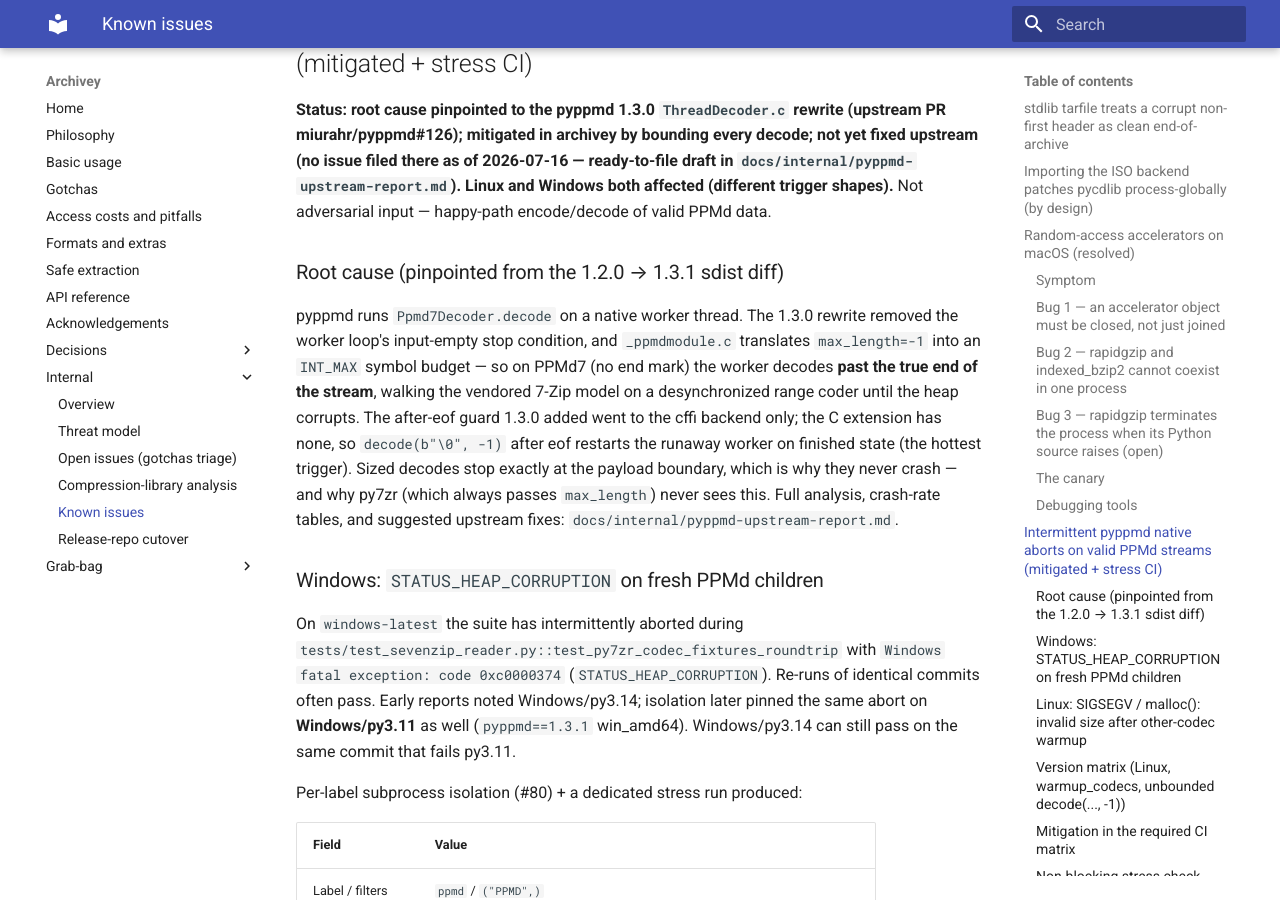
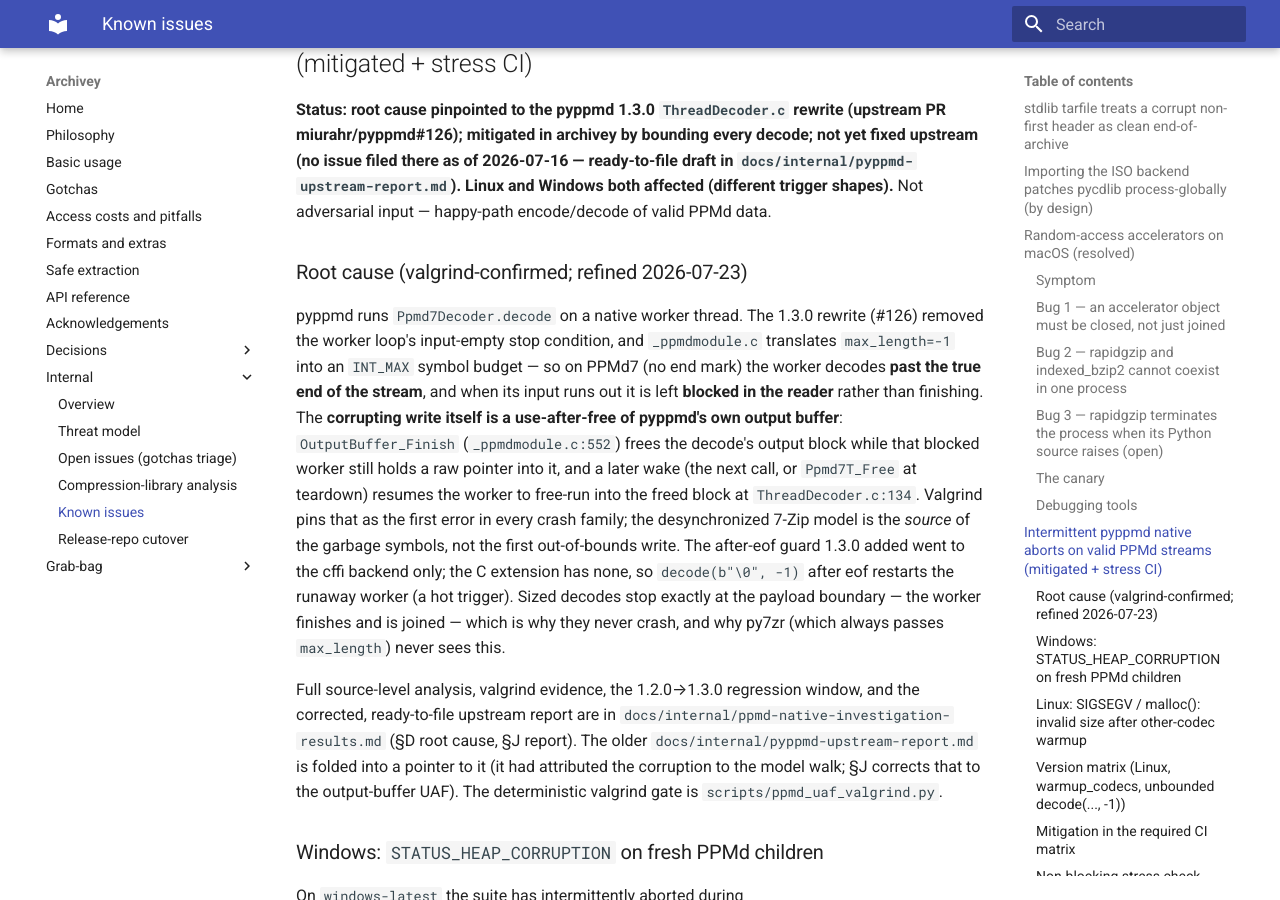
Before and after one commit to davitf/archivey-2, an MkDocs documentation site: the page built from docs/internal/known-issues.md, in a window 1280 px wide and 900 px high, scrolled down 4458 px. Built offline with MkDocs 1.6.1 and Material for MkDocs 9.7.7, drawn with Linux system fonts in a browser that asks for light colours; some of the changed text lies outside the part shown.

Commit message:
Address review: close() on seek, valgrind gate hardening, pytest, docs
- Fix #1: DecompressorStream._reset_to_seek_point now close()s the outgoing
  decoder before recreate(), so a parked PPMd worker is quiesced
  deterministically on seek instead of relying on __del__/GC timing (no-op
  for other codecs).
- Fix #3: ppmd_uaf_valgrind.py no longer false-PASSes when a child never ran
  its body or produced no valgrind summary — both are now hard failures;
  restructured the per-scenario decision. Keep pymalloc (documented why
  PYTHONMALLOC=malloc is wrong here — floods CPython false positives).
- Fix #4: add deterministic pytest coverage — quiesce feeds bounded
  decode(b"\0",1) only when parked-and-incomplete (skips finished / eof), and
  DecompressorStream.close()/seek dispose the decoder (fakes, no native crash).
- Fix #2: update known-issues.md — correct the root-cause attribution to the
  output-buffer UAF, record quiesce-on-close with the honest defense-in-depth
  caveat, and point at the results doc + valgrind gate.
- Fix #5: clarify the quiesce eof/needs_input guard comment.
- Fix #7: wire ppmd_uaf_valgrind.py into the (non-required) PPMd native stress
  workflow on Linux; soften "CI gate" wording to non-required stress gate.

All PPMd + 7z + stream/seek tests pass; pyrefly + ty + ruff clean.

Co-Authored-By: Claude Opus 4.8 <noreply@anthropic.com>
Claude-Session: https://claude.ai/code/session_01NdwM38UPEAsxX2uea9Ef9Q

```diff
--- a/docs/internal/known-issues.md
+++ b/docs/internal/known-issues.md
@@ -176,18 +176,30 @@ upstream (no issue filed there as of 2026-07-16 — ready-to-file draft in
 `docs/internal/pyppmd-upstream-report.md`). Linux and Windows both affected (different
 trigger shapes).** Not adversarial input — happy-path encode/decode of valid PPMd data.
 
-### Root cause (pinpointed from the 1.2.0 → 1.3.1 sdist diff)
+### Root cause (valgrind-confirmed; refined 2026-07-23)
 
-pyppmd runs `Ppmd7Decoder.decode` on a native worker thread. The 1.3.0 rewrite removed
-the worker loop's input-empty stop condition, and `_ppmdmodule.c` translates
+pyppmd runs `Ppmd7Decoder.decode` on a native worker thread. The 1.3.0 rewrite (#126)
+removed the worker loop's input-empty stop condition, and `_ppmdmodule.c` translates
 `max_length=-1` into an `INT_MAX` symbol budget — so on PPMd7 (no end mark) the worker
-decodes **past the true end of the stream**, walking the vendored 7-Zip model on a
-desynchronized range coder until the heap corrupts. The after-eof guard 1.3.0 added went
-to the cffi backend only; the C extension has none, so `decode(b"\0", -1)` after eof
-restarts the runaway worker on finished state (the hottest trigger). Sized decodes stop
-exactly at the payload boundary, which is why they never crash — and why py7zr (which
-always passes `max_length`) never sees this. Full analysis, crash-rate tables, and
-suggested upstream fixes: `docs/internal/pyppmd-upstream-report.md`.
+decodes **past the true end of the stream**, and when its input runs out it is left
+**blocked in the reader** rather than finishing. The **corrupting write itself is a
+use-after-free of pyppmd's own output buffer**: `OutputBuffer_Finish`
+(`_ppmdmodule.c:552`) frees the decode's output block while that blocked worker still
+holds a raw pointer into it, and a later wake (the next call, or `Ppmd7T_Free` at
+teardown) resumes the worker to free-run into the freed block at `ThreadDecoder.c:134`.
+Valgrind pins that as the first error in every crash family; the desynchronized 7-Zip
+model is the *source* of the garbage symbols, not the first out-of-bounds write. The
+after-eof guard 1.3.0 added went to the cffi backend only; the C extension has none, so
+`decode(b"\0", -1)` after eof restarts the runaway worker (a hot trigger). Sized decodes
+stop exactly at the payload boundary — the worker finishes and is joined — which is why
+they never crash, and why py7zr (which always passes `max_length`) never sees this.
+
+Full source-level analysis, valgrind evidence, the 1.2.0→1.3.0 regression window, and
+the corrected, ready-to-file upstream report are in
+`docs/internal/ppmd-native-investigation-results.md` (§D root cause, §J report). The
+older `docs/internal/pyppmd-upstream-report.md` is folded into a pointer to it (it had
+attributed the corruption to the model walk; §J corrects that to the output-buffer UAF).
+The deterministic valgrind gate is `scripts/ppmd_uaf_valgrind.py`.
 
 ### Windows: `STATUS_HEAP_CORRUPTION` on fresh PPMd children
 
@@ -382,13 +394,14 @@ ARCHIVEY_PPMD_STRESS_ITERS=30 uv run --no-sync python scripts/ppmd_native_stress
 
 **Status: partially mitigated (2026-07-23).** Separate fingerprint from the
 mid-decode / `warmup_codecs` / unbounded-`decode(..., -1)` bug above. The
-**decode-time overshoot** (large NUL flush on truncated streams) is fixed. The
-upstream **`Ppmd7T_Free` teardown race** on unfinished workers is **not**
-eliminated — subprocess isolation contains it so it cannot kill the parent
-pytest session, but children can still SIGSEGV after printing `ok`, and the
-parent process can still intermittently exit-after-green. Required CI therefore
-keeps `--allow-exit-after-green` for this module. Full lab notes:
-`docs/internal/ppmd-exit-after-green-exploration.md`.
+**decode-time overshoot** (large NUL flush on truncated streams) is fixed, and a
+**`quiesce-on-close`** step now drives a parked worker to `finished` before the
+decoder is freed so `Ppmd7T_Free` cannot resume it into the freed output block
+(the same UAF, at teardown). Both mitigations attack the same defect: never leave
+a native worker blocked at dispose. Required CI **still** keeps
+`--allow-exit-after-green` for this module — see the caveat below. Full lab notes:
+`docs/internal/ppmd-exit-after-green-exploration.md`; corrected root cause and the
+quiesce measurement: `docs/internal/ppmd-native-investigation-results.md` (§D, §I).
 
 ### Symptom (pre-mitigation)
 
@@ -411,12 +424,17 @@ Two stacked issues on pyppmd 1.3.x:
    same overshoot class as unbounded `decode(..., -1)` and corrupts the heap.
    Bare-`pyppmd` repro of that shape: **85/100** children SIGSEGV; with
    `max_length` capped to 64: **0/100**. Happy-path tests alone: **0/40**.
-2. **Upstream `Ppmd7T_Free` race (contained, not fixed):** tearing down a decoder
-   whose worker is still blocked on input can still poison the heap (documented in
-   `pyppmd-upstream-report.md`). Unfinished-decoder adversarial tests run in
-   **subprocess children** so a child abort cannot take down the parent session;
-   `_run_ppmd_child` accepts teardown signal death after a green `ok` body.
-   Parent-process exit-after-green remains possible → required CI soft-pass.
+2. **Upstream `Ppmd7T_Free` race (now mitigated in-process; still upstream):**
+   tearing down a decoder whose worker is still blocked on input lets
+   `Ppmd7T_Free` resume that worker into the output block already freed by the
+   previous `decode` — the same output-buffer UAF as the overshoot bug, just
+   reached at teardown (valgrind: `ThreadDecoder.c:134`; see the results doc §D).
+   `PpmdDecoder` now **quiesces** a parked worker before dispose (bounded
+   `decode(b"\0", 1)` until it exits on budget), wired through `Decoder.close()`
+   (called from `DecompressorStream.close()` and on seek/recreate) plus a `__del__`
+   safety net. Unfinished-decoder adversarial tests still run in **subprocess
+   children**; `_run_ppmd_child` still accepts teardown signal death after a green
+   `ok` body. See the caveat under *Residual*.
 
 ### Mitigation in archivey
 
@@ -444,15 +462,26 @@ Two stacked issues on pyppmd 1.3.x:
 - **Unsized PPMd8 gets no post-eof drain.** Its end mark terminates valid decodes; a
   drain without an ``unpack_size`` clamp only fabricates trailing bytes (measured: +3
   on an all-zero payload). Sized PPMd8 keeps the drain.
+- **Quiesce a parked worker before dispose** (`PpmdDecoder._quiesce_worker`, via
+  `close()` / `__del__`): drive it to `finished` with bounded `decode(b"\0", 1)` so
+  `Ppmd7T_Free` becomes a no-op. Deterministic evidence:
+  `scripts/ppmd_uaf_valgrind.py` — the archivey scenarios report **0** memcheck
+  errors, the bare-pyppmd overshoot reproducer reports the UAF.
 - Keep unfinished-decoder adversarial coverage in fresh subprocesses; tolerate
   child teardown abort after a successful body (`tests/test_ppmd_raw_streams.py`).
 
-**Residual:** (1) `Ppmd7T_Free` teardown race — required CI still uses
-`--allow-exit-after-green` for this module. (2) Declared-complete but internally
-corrupt sized packs can still fill toward `unpack_size` via empty drains (container
-CRC is the backstop). (3) `pack_size` must measure the same bytes `feed()` counts —
-see `PpmdDecoder` docstring invariant; the 7z plumbing satisfies it by construction
-(pack slice length / preceding coder output).
+**Residual:** (1) `Ppmd7T_Free` teardown race — quiesce-on-close removes the UAF on
+the shapes that reproduce it under valgrind, but it is **defense-in-depth**, not a
+proven elimination: the observable abort rate on archivey's own shapes was already
+~0 on Linux/CPython 3.11 here (child soak 400/400 clean at baseline), and the race
+is timing/platform-dependent (hotter on 3.12+/free-threaded/Windows). Required CI
+therefore **still** keeps `--allow-exit-after-green`; drop it only once the
+deterministic `ppmd_uaf_valgrind.py` gate runs green on the hot-race platforms, not
+on this host's soak alone. (2) Declared-complete but internally corrupt sized packs
+can still fill toward `unpack_size` via empty drains (container CRC is the backstop).
+(3) `pack_size` must measure the same bytes `feed()` counts — see `PpmdDecoder`
+docstring invariant; the 7z plumbing satisfies it by construction (pack slice length
+/ preceding coder output).
 
 ### Verification (this investigation)
 
@@ -461,9 +490,13 @@ see `PpmdDecoder` docstring invariant; the 7z plumbing satisfies it by construct
 | Bare half-pack + NUL(rem) | ~85/100 → **0/100** with cap 64 | n/a |
 | Adversarial tests in subprocess | Contained | Child may still SIGSEGV after `ok` |
 | Parent `test_ppmd_raw_streams` session | Soft-pass via `--allow-exit-after-green` | Intermittent exit-after-green possible |
+| `ppmd_uaf_valgrind.py` (deterministic) | archivey scenarios **0 errors** | quiesce-on-close: **0 errors** with fix; bare overshoot still reproduces |
 
-Do **not** claim the Free race is gone until teardown is deterministic or
-process-isolated by default. See also: exploration doc,
+Do **not** claim the Free race is gone until the deterministic
+`scripts/ppmd_uaf_valgrind.py` gate is green on the hot-race platforms
+(3.12+/free-threaded/Windows) or teardown is process-isolated by default;
+quiesce-on-close is defense-in-depth (see *Residual*). See also: exploration doc,
+`docs/internal/ppmd-native-investigation-results.md` (§D/§I/§J),
 `scripts/ci_run_native_modules.py`, `.github/workflows/ppmd-native-stress.yml`.
 
 ## Intermittent Linux full-suite heap corruption (`[all]` / Hypothesis late crash)
```
Also changed, not shown: 5 other files.
